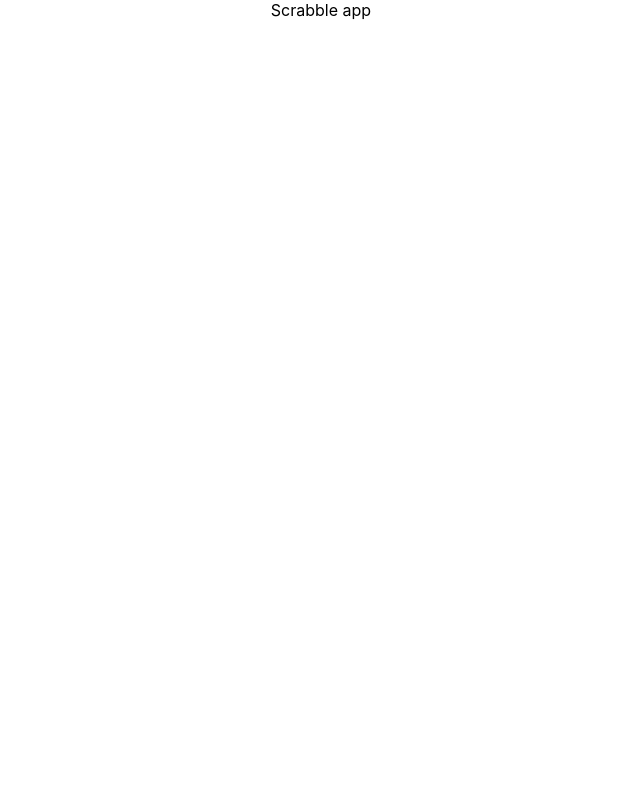
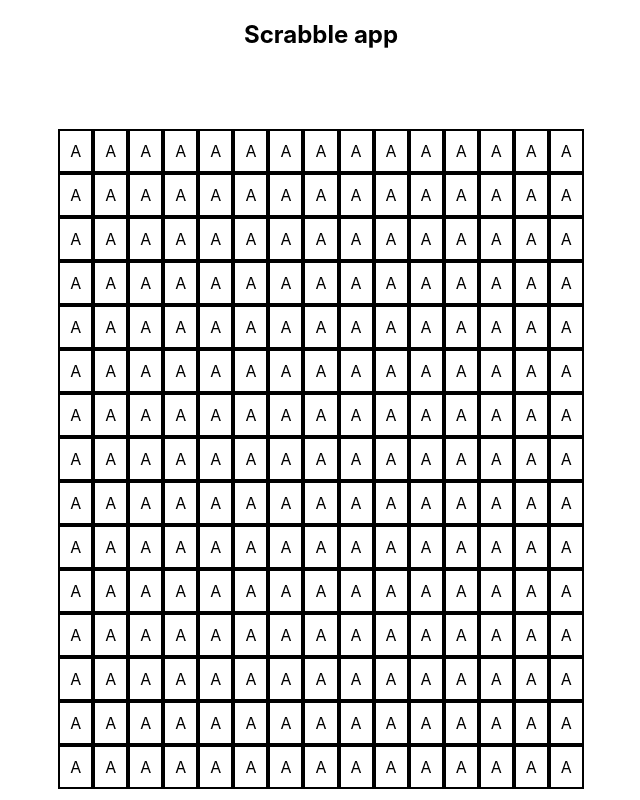
Before and after one commit to cheevu-RS/scrabble, a React (Create React App) app: page / in a window 1280 px wide. Shown: the whole page, without its empty margins (319-959 px from the left). Built offline with nearby package versions, Linux system fonts and the light colour scheme.

Commit message:
Add basic board components

```diff
--- a/src/App.js
+++ b/src/App.js
@@ -1,12 +1,21 @@
 import React from 'react';
+import Board from './Board'
 import './App.css';
 
-function App() {
-  return (
-    <div className="App">
-      Scrabble app
-    </div>
-  );
-}
+class App extends React.Component{
+  constructor(props){
+    super(props)
+    this.state = {}
+  }
+
+  render(){
+    return (
+      <div className="App">
+        <h2>Scrabble app</h2>
+        <Board></Board>
+      </div>
+    );
+  }
+};
 
 export default App;
--- /dev/null
+++ b/src/Board.css
@@ -0,0 +1,6 @@
+div.Board{
+    margin-top : 10vh;
+    border-color : black;
+    border-width: 3px;
+    text-align : center;
+}
--- /dev/null
+++ b/src/Board.js
@@ -0,0 +1,55 @@
+import React from 'react';
+import './Board.css';
+import RowTiles from './RowTiles';
+
+class Board extends React.Component {
+    constructor(props) {
+        super(props)
+
+        let width = 15
+        let height = 15
+        let letters = Array(height)
+        let multipliers = Array(height)
+
+        for (let row = 0; row < height; ++row) {
+            letters[row] = Array(width)
+            multipliers[row] = Array(width)
+
+            for (let col = 0; col < width; ++col) {
+                // Initializing the board with empty characters
+                letters[row][col] = 'A';
+
+                // Initializing all multipliers as 1
+                multipliers[row][col] = 1
+            }
+        }
+
+        this.state = {
+            width: width,
+            height: height,
+            letters: letters,
+            multipliers: multipliers
+        }
+
+    }
+
+    render() {
+        // Creating tiles for adding to the board
+        // Putting each row in a div and making the div an inline block div
+        let letters = this.state.letters
+        let height = this.state.height
+
+        let rows = []
+
+        for(let row = 0; row < height; ++row){
+            let rowTile = <RowTiles letters={letters[row]} key={row + 1}></RowTiles>;
+            rows.push(rowTile)
+        }
+
+        return (<div className="Board">
+            {rows}
+        </div>);
+    }
+};
+
+export default Board;
--- /dev/null
+++ b/src/RowTiles.css
@@ -0,0 +1,5 @@
+div.rowtiles{
+    display : flex;
+    flex-direction: row;
+    justify-content: center;
+}
--- /dev/null
+++ b/src/RowTiles.js
@@ -0,0 +1,27 @@
+import React from 'react';
+import Tile from './Tile';
+import './RowTiles.css'
+
+class RowTiles extends React.Component{
+    constructor(props){
+        super(props)
+        this.state = {}
+    }
+
+    render(){
+        let letters = this.props.letters;
+        let tiles = []
+
+        // Creating the row of letters
+        for(let index = 0; index < letters.length; ++index){
+            let tile = <Tile letter={letters[index]} key={index + 1}></Tile>;
+            tiles.push(tile)
+        }
+
+        return (<div className="rowtiles">
+            {tiles}
+        </div>);
+    }
+};
+
+export default RowTiles;
--- /dev/null
+++ b/src/Tile.css
@@ -0,0 +1,6 @@
+div.tile{
+    padding: 10px;
+    border-color : black;
+    border-width:  2px;
+    border-style: solid;
+}
--- /dev/null
+++ b/src/Tile.js
@@ -0,0 +1,17 @@
+import React from 'react';
+import './Tile.css';
+
+class Tile extends React.Component{
+    constructor(props){
+        super(props)
+        this.state = {}
+    }
+
+    render(){
+        return(<div className="tile">
+            {this.props.letter}
+        </div>)
+    }
+};
+
+export default Tile;
```
